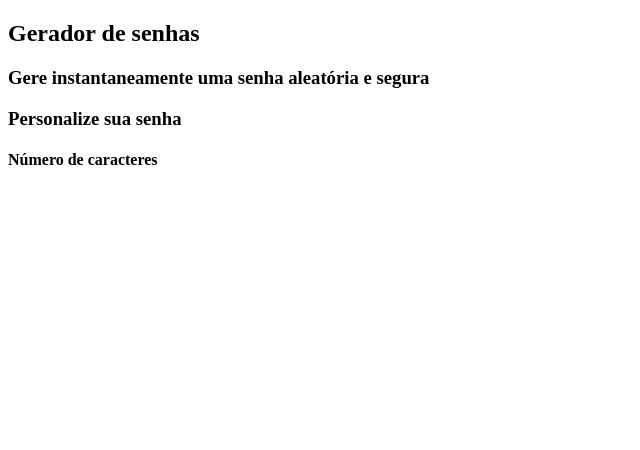
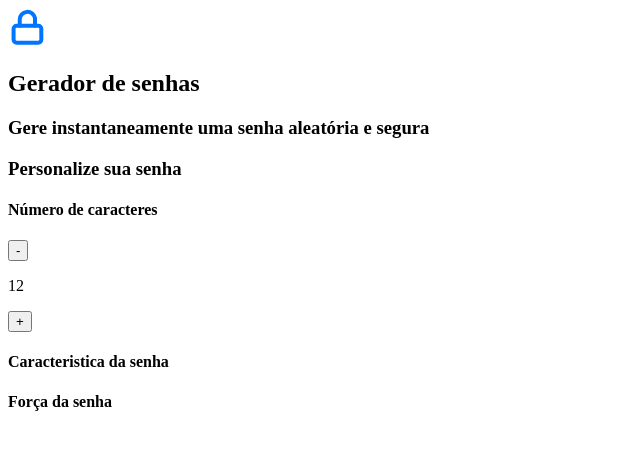
Before and after one commit to Gabrielly-DePaula8/js-senhas-seguras, a plain HTML site: page index.html in a window 1280 px wide. Shown: the whole page, without its empty margins (0-640 px from the left). Drawn offline with Linux system fonts and the light colour scheme.

Commit message:
segurança 2

```diff
--- a/index.html
+++ b/index.html
@@ -11,6 +11,7 @@
 <body>
     <section class="conteudo">
         <div class="conteudo-titulo">
+            <img src="unlock.svg" alt="cadeado fechado">
             <h2 class="titulo-principal">Gerador de senhas </h2>
             <h3 class="titulo-secundario">Gere instantaneamente uma senha aleatória e segura</h3>
         </div>
@@ -19,6 +20,17 @@
             <div class="parametro-coluna__senha">
                 <div class="parametro-senha">
                     <h4 class="parametro-senha__titulo">Número de caracteres</h4>
+                    <div class="parametros-senha-botoes">
+                        <button class="parametro-senha__botao">-</button>
+                        <p class="parametro-senha__texto">12</p>
+                        <button class="parametro-senha__botao">+</button>
+                    </div>
+                </div>
+                <div class="parametro-senha">
+                    <h4 class="parametro-senha">Caracteristica da senha</h4>
+                </div>
+                <div class="parametro-senha">
+                    <h4 class="parametro-senha__titulo">Força da senha</h4>
                 </div>
             </div>
         </div>
```
Also changed, not shown: unlock.svg (added).
